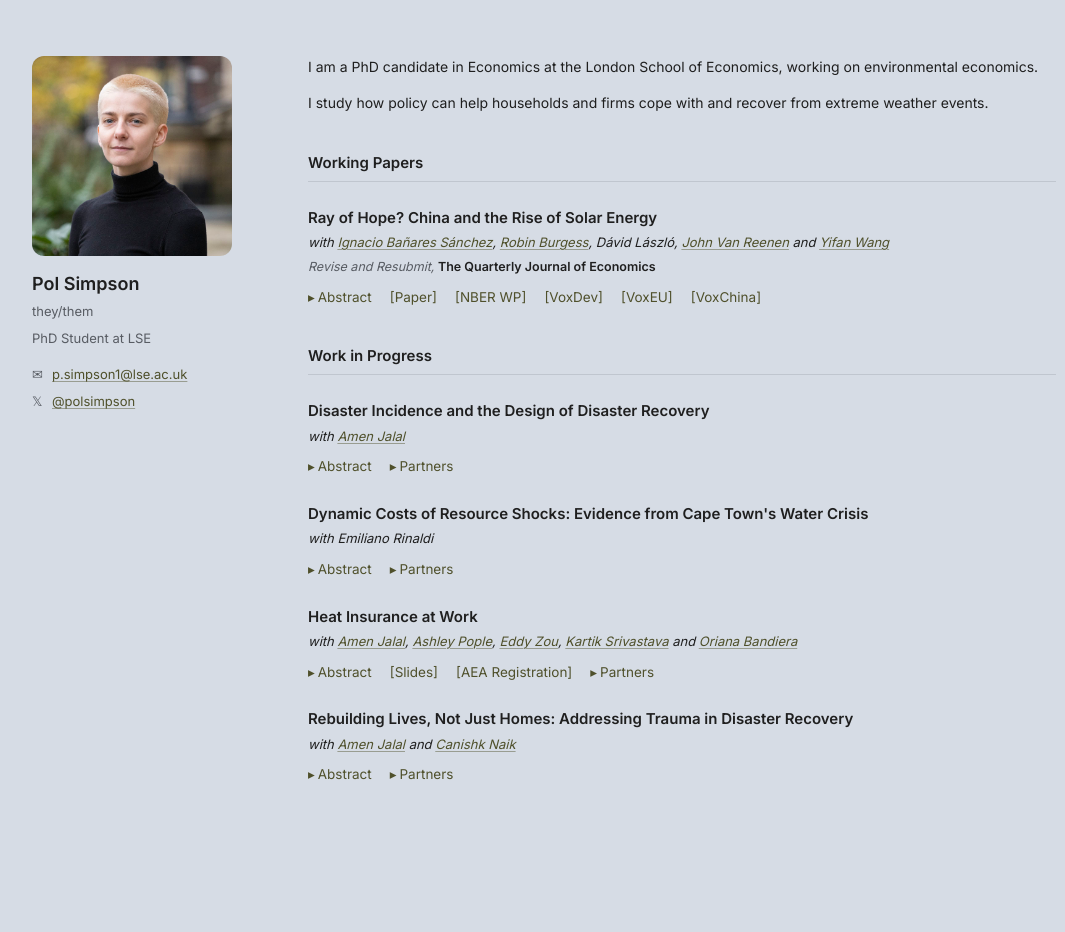
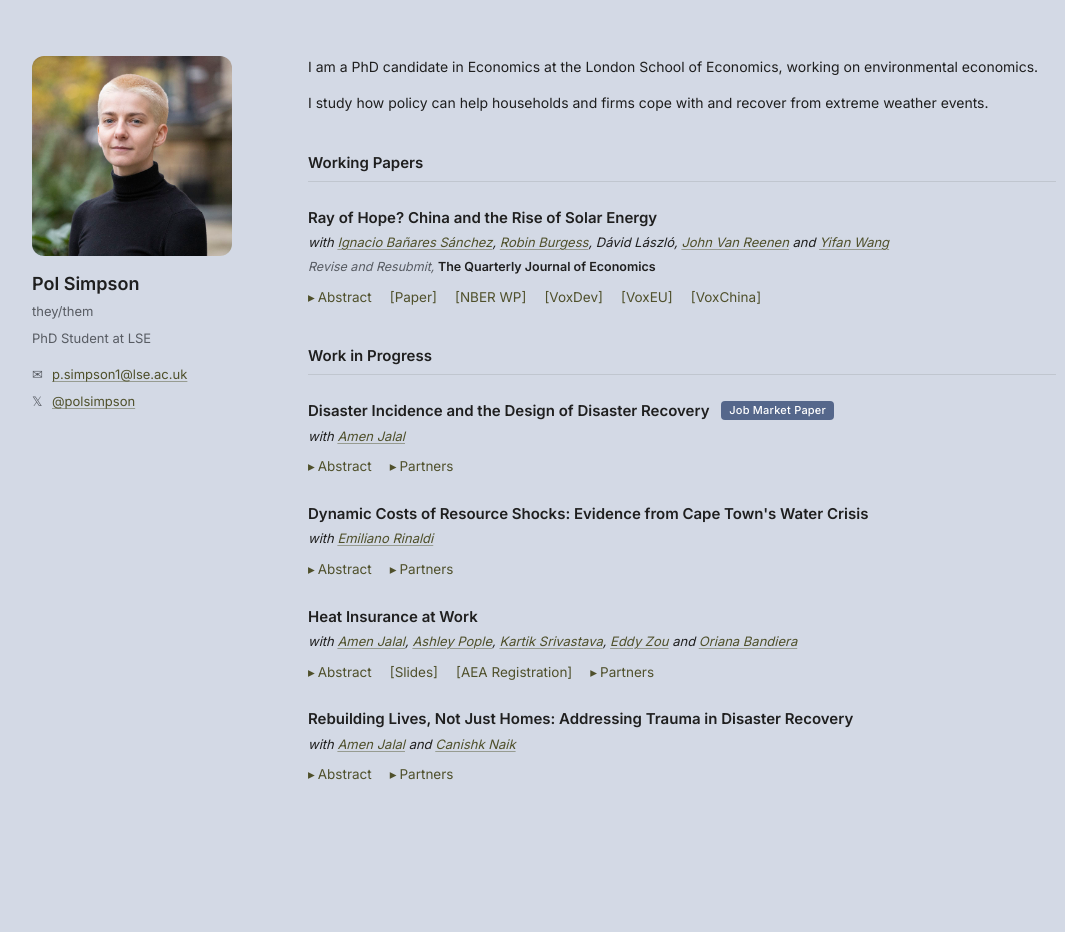
Before and after one commit to polsimpson/polsimpson.github.io, a Jekyll site: the page built from _pages/about.md, in a window 1280 px wide. Shown: the whole page, without its empty margins (96-1161 px from the left). Built offline with Jekyll 4.4.1, drawn with Linux system fonts in a browser that asks for light colours.

Commit message:
honestly who knows

```diff
--- a/_layouts/home.html
+++ b/_layouts/home.html
@@ -20,7 +20,7 @@
 
 <style>
   :root {
-    --bg: #D6DCE5;
+    --bg: #D3D9E5;
     --ink: #1F1F1F;
     --muted: #585c63;
     --rule: #c0c6cf;
@@ -107,6 +107,19 @@
      expand to full width below the row when opened. */
   .paper { margin: 26px 0 26px; }
   .paper h3 { margin: 0 0 4px; }
+  .badge {
+    display: inline-block;
+    background: var(--link-hover);   /* Baltic Blue */
+    color: #ffffff;
+    font-size: 11px;
+    font-weight: 500;
+    letter-spacing: 0.02em;
+    padding: 2px 8px;
+    border-radius: 4px;
+    margin-left: 8px;
+    vertical-align: 2px;
+    white-space: nowrap;
+  }
   .paper .coauthors {
     font-size: 13px;
     color: var(--ink);
--- a/_pages/about.md
+++ b/_pages/about.md
@@ -21,7 +21,7 @@ I study how policy can help households and firms cope with and recover from extr
   <div class="actions">
     <details>
       <summary>Abstract</summary>
-      <div class="content">The rapid decline in the global cost of solar panels from the early 2000s coincided with China's growing dominance in solar photovoltaics (PV) and its adoption of green industrial policies. We evaluate the effectiveness of local, city-level policies to encourage growth and innovation in the Chinese solar industry. Using new data on solar subsidy policies, patenting, production and trade and a synthetic-difference-in-differences approach, we show that production subsidies caused large increases in solar PV output, innovation and productivity. Cities combining production subsidies with R&amp;D support had an even larger impact. We can reject negative spillovers to other cities, finding that business stealing effects are outweighted by knowledge spillovers. Although demand subsidies targeted at solar generation reduced pollution, they had little impact on local solar output and innovation, as additional demand was largely met by supply from other Chinese cities. We interpret these results through the lens of a quantified general equilibrium model with heterogeneous manufacturers, intra-national and international trade costs, and endogenous choices of R&amp;D, entry/exit and trade. Our results suggest substantial benefits to China from its solar policy, even abstracting from the climate change externality. We draw implications for green industrial policies in other countries, suggesting such interventions can foster growth in clean energy.</div>
+      <div class="content">Do industrial policies that promote clean energy offer a "ray of hope", increasing a country's growth and welfare, whilst simultaneously reducing carbon emissions? We study the impact of Chinese solar subsidies whose implementation by city-regions went alongside massive expansion of the sector and a dramatic fall in global solar prices. We construct new city and firm panel data on solar policies, patenting and output. Using synthetic-difference-in-differences 2004-2020, we find production and innovation subsidies were more effective than demand-side (installation) subsidies in generating large and persistent increases in local innovation, net entry, production and exports. Demand policies did, however, reduce local pollution. To examine aggregate effects, we build and structurally estimate a quantitative spatial model with endogenous innovation and heterogeneous productivity across firms and cities, which accounts for business stealing and knowledge spillovers. Counterfactual analysis shows that: (i) local effects remain substantial at the macro level explaining 40%–50% of the aggregate changes in solar innovation, prices and revenues; (ii) social benefits to Chinese citizens exceed subsidy costs by 65% (and double this when environmental benefits are included); and (iii) although all subsidy types increase welfare, innovation subsidies are the most cost-effective.</div>
     </details>
     <a class="action-link" href="https://poid.lse.ac.uk/textonly/publications/downloads/poidwp143.pdf">[Paper]</a>
     <a class="action-link" href="https://www.nber.org/papers/w34893">[NBER WP]</a>
@@ -34,7 +34,7 @@ I study how policy can help households and firms cope with and recover from extr
 ## Work in Progress
 
 <div class="paper">
-  <h3>Disaster Incidence and the Design of Disaster Recovery</h3>
+  <h3>Disaster Incidence and the Design of Disaster Recovery <span class="badge">Job Market Paper</span></h3>
   <p class="coauthors">with <a href="https://amenjalal.com">Amen Jalal</a></p>
   <div class="actions">
     <details>
@@ -50,7 +50,7 @@ I study how policy can help households and firms cope with and recover from extr
 
 <div class="paper">
   <h3>Dynamic Costs of Resource Shocks: Evidence from Cape Town's Water Crisis</h3>
-  <p class="coauthors">with Emiliano Rinaldi</p>
+  <p class="coauthors">with <a href="https://www.lse.ac.uk/people/emiliano-rinaldi">Emiliano Rinaldi</a></p>
   <div class="actions">
     <details>
       <summary>Abstract</summary>
@@ -65,7 +65,7 @@ I study how policy can help households and firms cope with and recover from extr
 
 <div class="paper">
   <h3>Heat Insurance at Work</h3>
-  <p class="coauthors">with <a href="https://amenjalal.com">Amen Jalal</a>, <a href="https://www.ashleypople.com">Ashley Pople</a>, <a href="https://sites.google.com/view/eddyzou/home">Eddy Zou</a>, <a href="https://kartiksrivastava.com">Kartik Srivastava</a> and <a href="https://orianabandiera.github.io">Oriana Bandiera</a></p>
+  <p class="coauthors">with <a href="https://amenjalal.com">Amen Jalal</a>, <a href="https://www.ashleypople.com">Ashley Pople</a>, <a href="https://kartiksrivastava.com">Kartik Srivastava</a>, <a href="https://sites.google.com/view/eddyzou/home">Eddy Zou</a> and <a href="https://orianabandiera.github.io">Oriana Bandiera</a></p>
   <div class="actions">
     <details>
       <summary>Abstract</summary>
```
